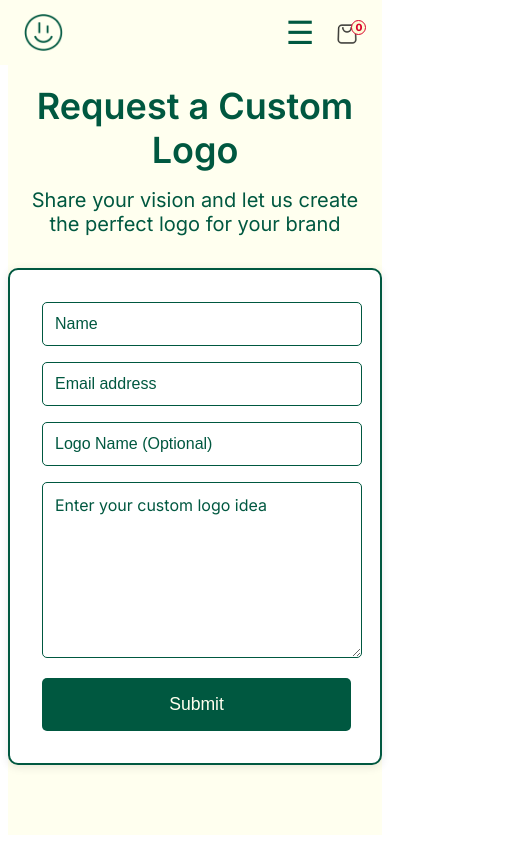
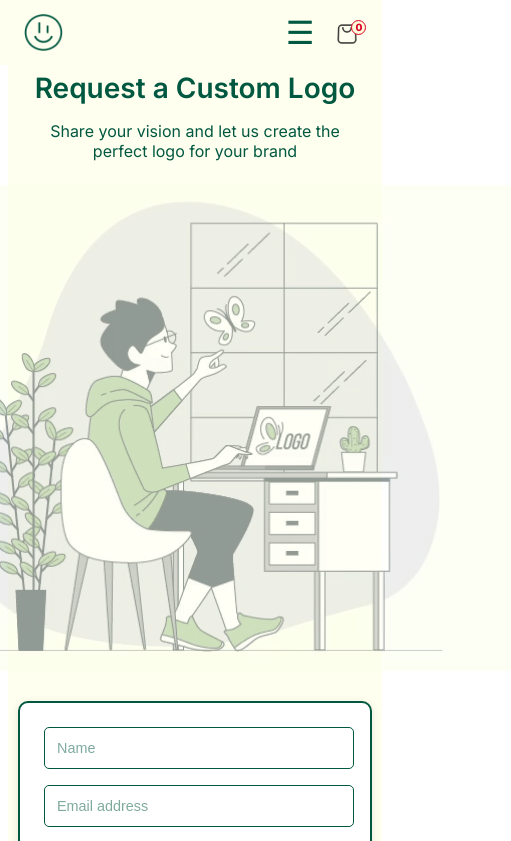
Before and after one commit to BilalSubhani/haiderDesk, an Angular app: page /custom-logo in a window 390 px wide. Shown: the top 841 px of the page, 511 px wide, since content can reach past the window. Built offline with nearby package versions, Linux system fonts and the light colour scheme.

Commit message:
Minor changes in custom-logo component, it is responsive now

```diff
--- a/src/app/custom-logo/custom-logo.component.css
+++ b/src/app/custom-logo/custom-logo.component.css
@@ -29,10 +29,31 @@
 }
 
 .logo-request-container {
-  width: 100%;
-  max-width: 550px;
+  width: 80%;
+  height: auto;
+  max-width: 1225px;
   padding: 0 1rem;
   margin-bottom: 20px;
+  display: flex;
+  flex-direction: row;
+  justify-content: center;
+  gap: 20px;
+}
+
+.custom-logo-gif {
+  height: auto;
+  object-fit: fit;
+  display: flex;
+  align-items: center;
+  justify-content: center;
+  margin-right: 180px;
+}
+
+.custom-logo-gif {
+  width: 35%;
+  height: 100%;
+  border-radius: 50px;
+  opacity: 0.5;
 }
 
 .form-card {
@@ -79,6 +100,7 @@
 
 ::placeholder {
   color: #005840;
+  opacity: 0.5;
 }
 
 .submit-button {
@@ -97,3 +119,49 @@
   color: #9dff91;
   transform: translateY(-2px);
 }
+
+@media screen and (max-width: 920px) {
+  .custom-logo-header {
+    padding: 1.5rem 1rem;
+  }
+
+  .custom-logo-header h1 {
+    font-size: 28px;
+  }
+
+  .custom-logo-header p {
+    font-size: 16px;
+    max-width: 90%;
+  }
+
+  .logo-request-container {
+    width: 95%;
+    flex-direction: column;
+    align-items: center;
+    gap: 30px;
+    margin-bottom: 0;
+    padding-bottom: 0;
+  }
+
+  .custom-logo-gif {
+    width: calc(70% - 100px);
+    margin-right: 0;
+  }
+
+  .form-card {
+    width: 85%;
+    padding: 1.5rem;
+  }
+
+  .input-field,
+  .message-field {
+    width: 94%;
+    font-size: 0.9rem;
+  }
+
+  .submit-button {
+    width: 100%;
+    font-size: 1rem;
+    padding: 0.8rem;
+  }
+}
--- a/src/app/custom-logo/custom-logo.component.html
+++ b/src/app/custom-logo/custom-logo.component.html
@@ -5,6 +5,9 @@
   </div>
 
   <div class="logo-request-container">
+    <div class="custom-logo-gif">
+      <img src="gifs/custom-logo.gif" alt="Custom Logo Desgin" />
+    </div>
     <div class="form-card" #formContainer>
       <form>
         <input type="text" class="input-field" placeholder="Name" required />
--- a/src/app/main/hero/hero.component.css
+++ b/src/app/main/hero/hero.component.css
@@ -48,6 +48,7 @@
   margin-top: 5px;
   transition: background-color 0.3s ease;
   white-space: nowrap;
+  cursor: pointer;
 }
 
 .cta-button:hover {
```
Also changed, not shown: public/gifs/custom-logo.gif (added).
